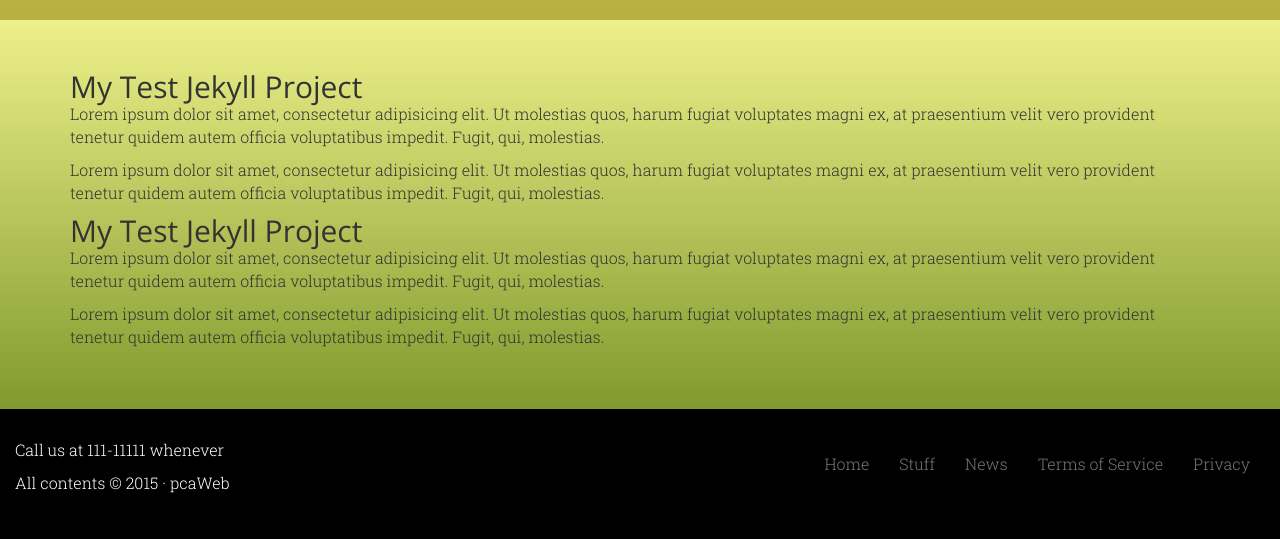
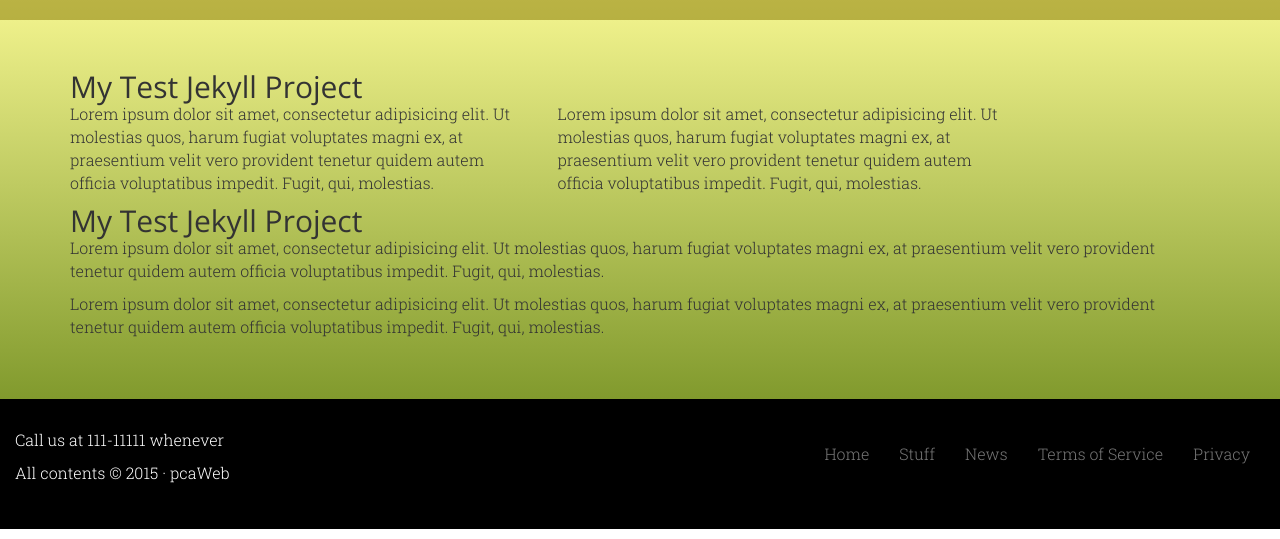
Before and after one commit to pcaWeb/My-Jekyll-Site, a Jekyll site: the page built from index.html, in a window 1280 px wide. Shown: the part 770-1309 px from the top of the page. Built offline with Jekyll 4.4.1, drawn with Linux system fonts in a browser that asks for light colours; nearby versions of some CDN libraries; Markdown is read by kramdown in place of the engine named in the settings.

Commit message:
class="col-md-5"

```diff
--- a/index.html
+++ b/index.html
@@ -4,10 +4,14 @@ layout: default
 
 <div class="content container">
 	<h2>My Test Jekyll Project</h2>
+	<div class="row">
+		<p class="col-md-5">Lorem ipsum dolor sit amet, consectetur adipisicing elit. Ut molestias quos, harum fugiat voluptates magni ex, at praesentium velit vero provident tenetur quidem autem officia voluptatibus impedit. Fugit, qui, molestias.</p>
 
-	<p>Lorem ipsum dolor sit amet, consectetur adipisicing elit. Ut molestias quos, harum fugiat voluptates magni ex, at praesentium velit vero provident tenetur quidem autem officia voluptatibus impedit. Fugit, qui, molestias.</p>
+		<p class="col-md-5">Lorem ipsum dolor sit amet, consectetur adipisicing elit. Ut molestias quos, harum fugiat voluptates magni ex, at praesentium velit vero provident tenetur quidem autem officia voluptatibus impedit. Fugit, qui, molestias.</p>
 
-	<p>Lorem ipsum dolor sit amet, consectetur adipisicing elit. Ut molestias quos, harum fugiat voluptates magni ex, at praesentium velit vero provident tenetur quidem autem officia voluptatibus impedit. Fugit, qui, molestias.</p>
+	</div>
+
+
 
 	<h2>My Test Jekyll Project</h2>
 
```
